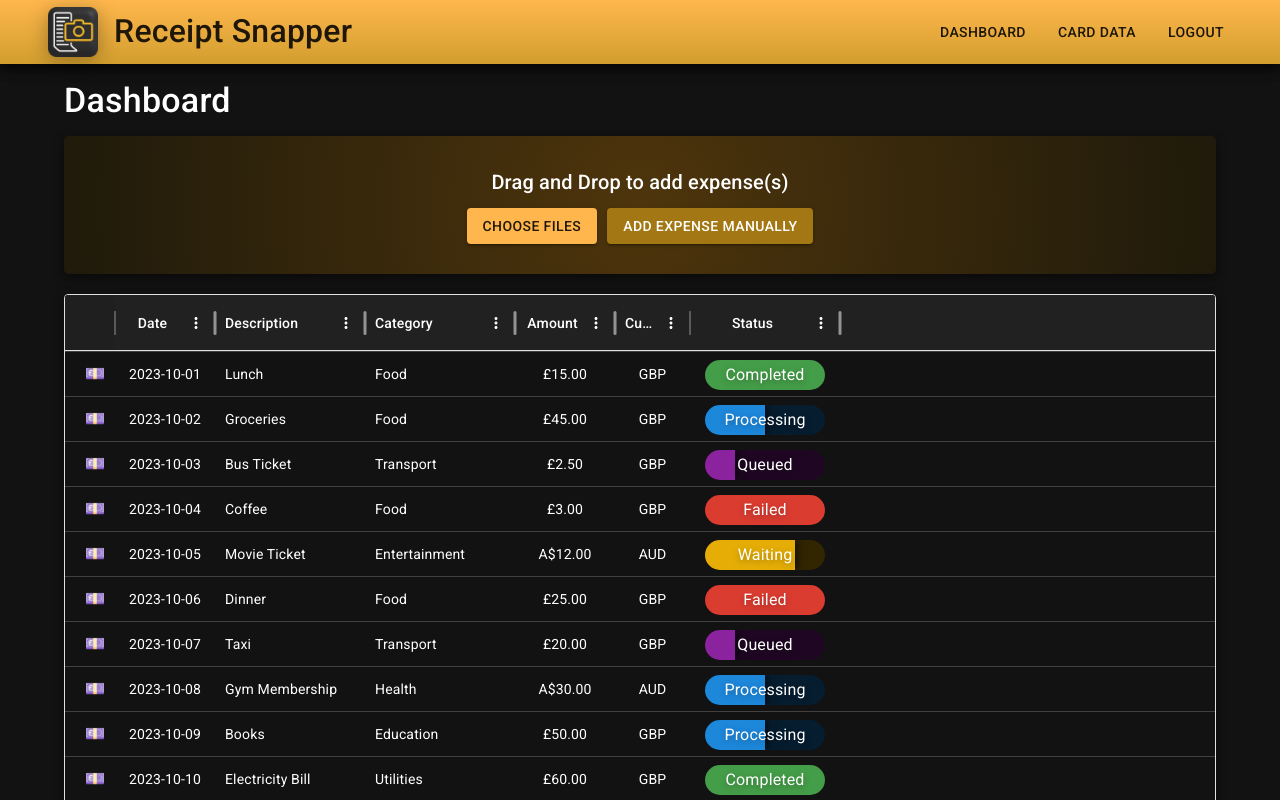
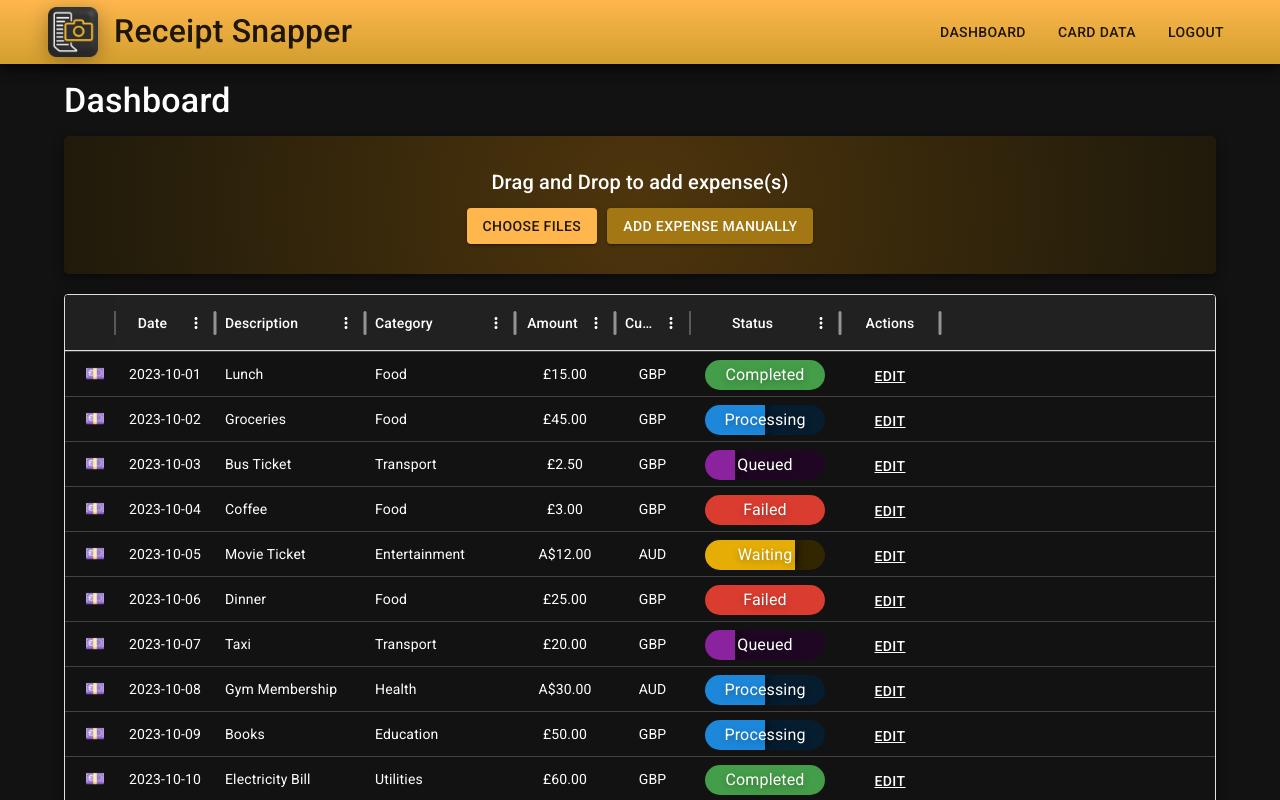
Before and after one commit to COMP2281/receipt-snapper, a React (Create React App) app in the folder myapp/: page /dashboard in a window 1280 px wide. Shown: the top 800 px of the page. Built offline with nearby package versions, Linux system fonts and the light colour scheme.

Commit message:
added edit button to datagrid

```diff
--- a/myapp/src/components/expenseDatagrid.js
+++ b/myapp/src/components/expenseDatagrid.js
@@ -1,5 +1,5 @@
 import React from "react";
-import { Typography, useTheme } from "@mui/material";
+import { Typography, useTheme, Button } from "@mui/material";
 import { DataGrid } from '@mui/x-data-grid';
 import ProgressTag from "./progressTag";
 
@@ -30,7 +30,7 @@ export default function ExpenseDatagrid({ rows }) {
                 '& .MuiDataGrid-cell': {
                     borderTop: '1px solid rgba(255, 255, 255, 0.2)',
                 },
-                // Add a drop shadow to the datagrid
+                maxHeight: '85vh',
                 boxShadow: '0px 4px 12px rgba(0, 0, 0, 0.47)',
 
                 mb: 4,
@@ -127,6 +127,33 @@ export default function ExpenseDatagrid({ rows }) {
 
                         return <ProgressTag text={params.value} color={statusColor} progress={statusProgress} />;
                     }
+                },
+                {
+                    field: 'edit',
+                    headerName: 'Actions',
+                    width: 100,
+                    headerAlign: 'center',
+                    align: 'center',
+                    sortable: false,
+                    filterable: false,
+                    disableColumnMenu: true,
+                    renderCell: (params) => (
+                        // add a nice edit button
+                        <Button
+                            // try different variants - dotted underlined text
+                            variant="text"
+                            sx={{
+                                color: theme.palette.text.action,
+                                textDecoration: 'underline',
+                                cursor: 'pointer',
+                            }}
+                            onClick={() => {
+                                console.log('Edit row:', params.row);
+                            }}
+                        >
+                            Edit
+                        </Button>
+                    )
                 }
             ]}
             pageSize={5}
@@ -134,6 +161,7 @@ export default function ExpenseDatagrid({ rows }) {
             rowHeight={45}
 
 
+
         />
     );
 }
--- a/myapp/src/theme.js
+++ b/myapp/src/theme.js
@@ -17,6 +17,7 @@ const theme = createTheme({
         text: {
             primary: '#FFFFFF',
             secondary: '#B0BEC5',
+            action: '#00B7FF'
         },
 
         error: {
```
